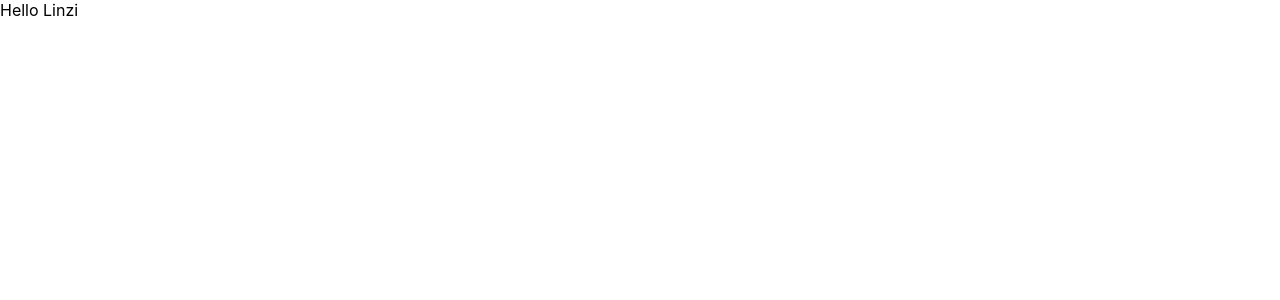
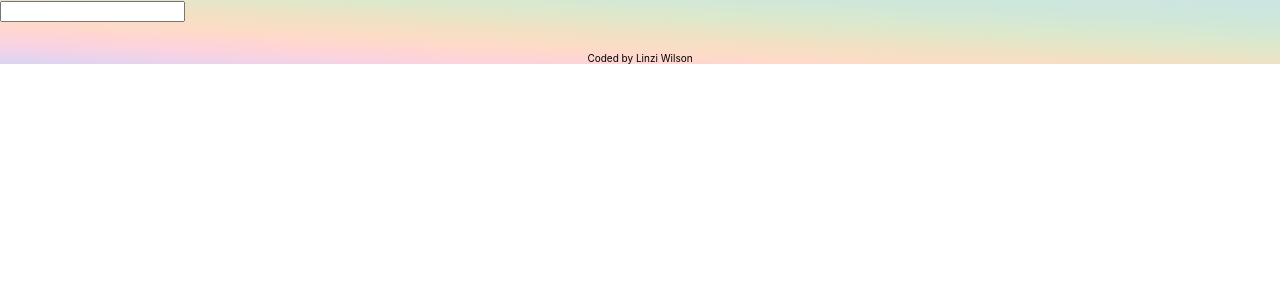
Before and after one commit to xiwilson/xi-dictionary, a React (Create React App) app: page / in a window 1280 px wide. Shown: the top 300 px of the page. Built offline with nearby package versions, Linux system fonts and the light colour scheme.

Commit message:
Added Dictionary component

```diff
--- a/public/index.html
+++ b/public/index.html
@@ -11,6 +11,9 @@
     />
     <link
       rel="https://cdn.jsdelivr.net/npm/bootstrap@5.3.3/dist/css/bootstrap.min.css"
+    />
+    <link
+      rel="	https://cdn.jsdelivr.net/npm/bootstrap@5.3.3/dist/js/bootstrap.bundle.min.js"
     />
     <link rel="apple-touch-icon" href="%PUBLIC_URL%/logo192.png" />
     <!--
--- a/src/App.css
+++ b/src/App.css
@@ -1,4 +1,26 @@
+.App {
+  background-image: linear-gradient(
+    to right top,
+    #d8d5f2,
+    #edd3eb,
+    #fbd3de,
+    #ffd6d0,
+    #fcdcc6,
+    #f3e0c4,
+    #e8e4c6,
+    #dde8cc,
+    #d5e8d3,
+    #cfe7d9,
+    #cde6de,
+    #cde4e2
+  );
+}
 .App-header {
   display: block;
   max-width: 200px;
 }
+footer {
+  margin: 30px 0;
+  text-align: center;
+  font-size: 10px;
+}
--- a/src/App.js
+++ b/src/App.js
@@ -1,9 +1,14 @@
+import Dictionary from "./Dictionary";
 import "./App.css";
 
 function App() {
   return (
     <div className="App">
-      <header className="App-header">Hello Linzi</header>
+      <header className="App-header"></header>
+      <main>
+        <Dictionary />
+      </main>
+      <footer>Coded by Linzi Wilson</footer>
     </div>
   );
 }
--- /dev/null
+++ b/src/Dictionary.js
@@ -0,0 +1,23 @@
+import React, { useState } from "react";
+import "./Dictionary.css";
+
+export default function Dictionary() {
+  let [keyword, setKeyword] = useState("");
+
+  function search(event) {
+    event.preventDefault();
+    alert(`Searching for ${keyword} definition...`);
+  }
+
+  function handleKeywordChange(event) {
+    setKeyword(event.target.value);
+  }
+
+  return (
+    <div className="Dictionary">
+      <form onSubmit={search}>
+        <input type="search" onChange={handleKeywordChange} />
+      </form>
+    </div>
+  );
+}
```
Also changed, not shown: src/Dictionary.css (added).
